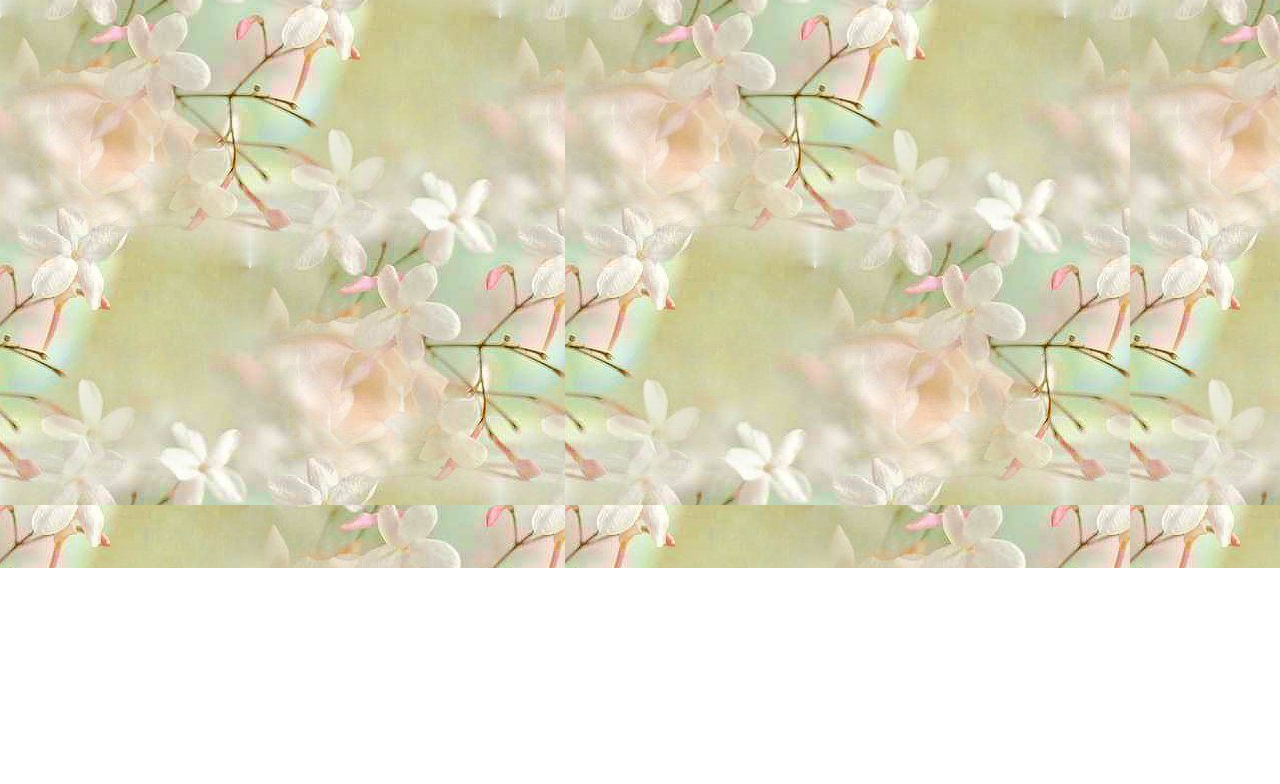
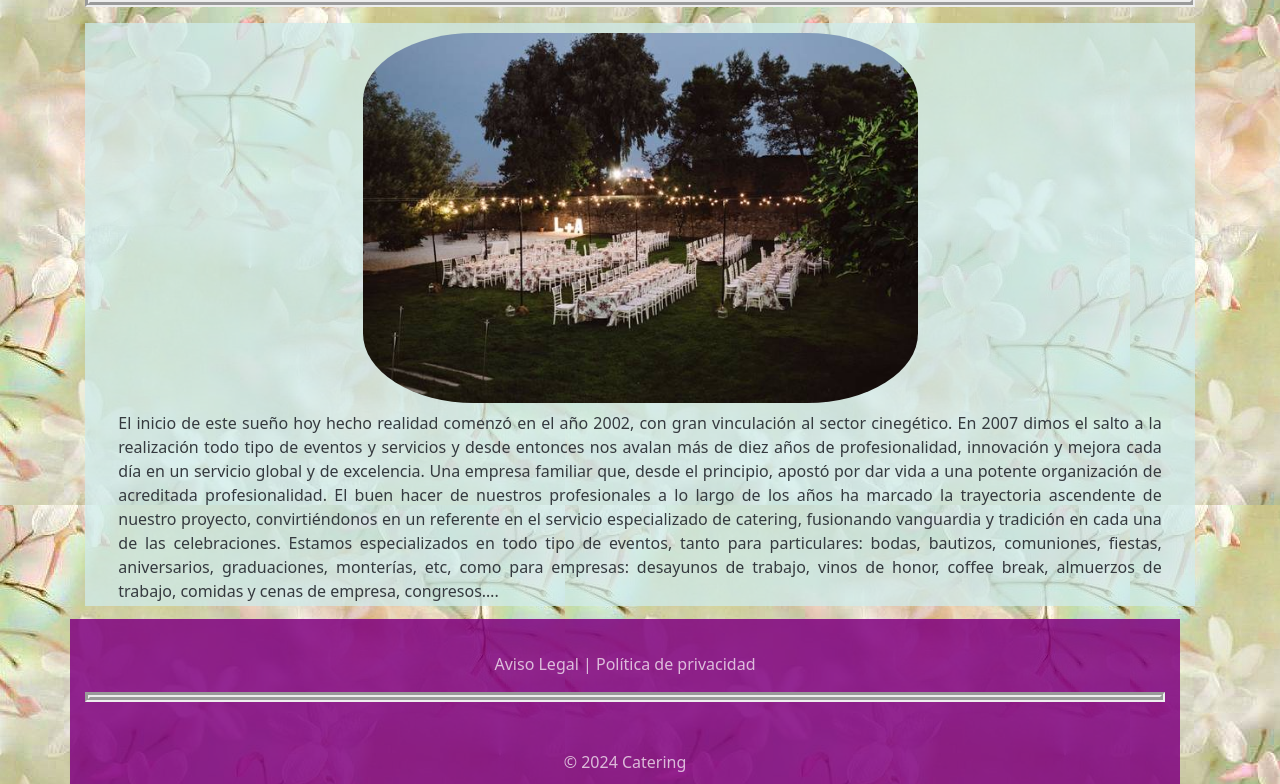
Before and after one commit to noeliagonzalez29/weblenguajes, a plain HTML site: page sobre_nosotros.html in a window 1280 px wide. Shown: the part 232-1016 px from the top of the page. Before the commit the page ends 800 px from the top, so only its background shows below. Drawn offline with Linux system fonts and the light colour scheme; a web font is replaced by a local one.

Commit message:
actualizaciones

```diff
--- a/estilos.css
+++ b/estilos.css
@@ -53,7 +53,25 @@ p{
   width: 70%;
 
 }
+#sobre_nosotros2{
+  background-color: rgba(207, 235, 235, 0.748);
+  width: 100%;
+  height: 85%;
+}
 iframe{
   width: 80%;
   padding-top: 10px;
 }
+
+#sobre_nosotros{
+  width: 50%;
+  display: block;
+  margin: auto;
+  border-radius: 20%;
+  padding-top: 10px;
+  padding-bottom: 8px;
+}
+#sobre_nosotros2 p{
+  padding-left: 3%;
+  padding-right: 3%;
+}
--- a/sobre_nosotros.html
+++ b/sobre_nosotros.html
@@ -44,6 +44,29 @@
                   </nav>
             </header>
         </div>
+        <div class="row">
+          <main class="col-12" >
+            <h1>Sobre Nosotros</h1>
+            <hr>
+            <div id="sobre_nosotros2">
+              <img src="img/sobrenosotros.jpeg" id="sobre_nosotros">
+              <p class="text-justify">El inicio de este sueño hoy hecho realidad comenzó en el año 2002, con gran vinculación al sector cinegético. En 2007 dimos el salto a la realización todo tipo de eventos y servicios y desde entonces nos avalan más de diez años de profesionalidad, innovación y mejora cada día en un servicio global y de excelencia.
+
+                Una empresa familiar que, desde el principio, apostó por dar vida a una potente organización de acreditada profesionalidad. El buen hacer de nuestros profesionales a lo largo de los años ha marcado la trayectoria ascendente de nuestro proyecto, convirtiéndonos en un referente en el servicio especializado de catering, fusionando vanguardia y tradición en cada una de las celebraciones.
+
+                Estamos especializados en todo tipo de eventos, tanto para particulares: bodas, bautizos, comuniones, fiestas, aniversarios, graduaciones, monterías, etc, como para empresas: desayunos de trabajo, vinos de honor, coffee break, almuerzos de trabajo, comidas y cenas de empresa, congresos….</p>
+            </div>
+          </main>
+
+        </div>
+        <div class="row mi_footer">
+          <footer class="col-12 ">
+              <p>Aviso Legal | Política de privacidad</p>
+              <hr>
+              <p>© 2024 Catering</p>
+              <img src="img/facebook.png" class="redes"> <img src="img/insta.png" class="redes">
+          </footer>
+        </div>
     </div>
 </body>
 </html>
```
Also changed, not shown: servicios.html (+36 -0 lines), img/bodas.jpg (added), img/catering-para-comuniones.jpg (added), img/para llevar.jpg (added), img/sobrenosotros.jpeg (added).
